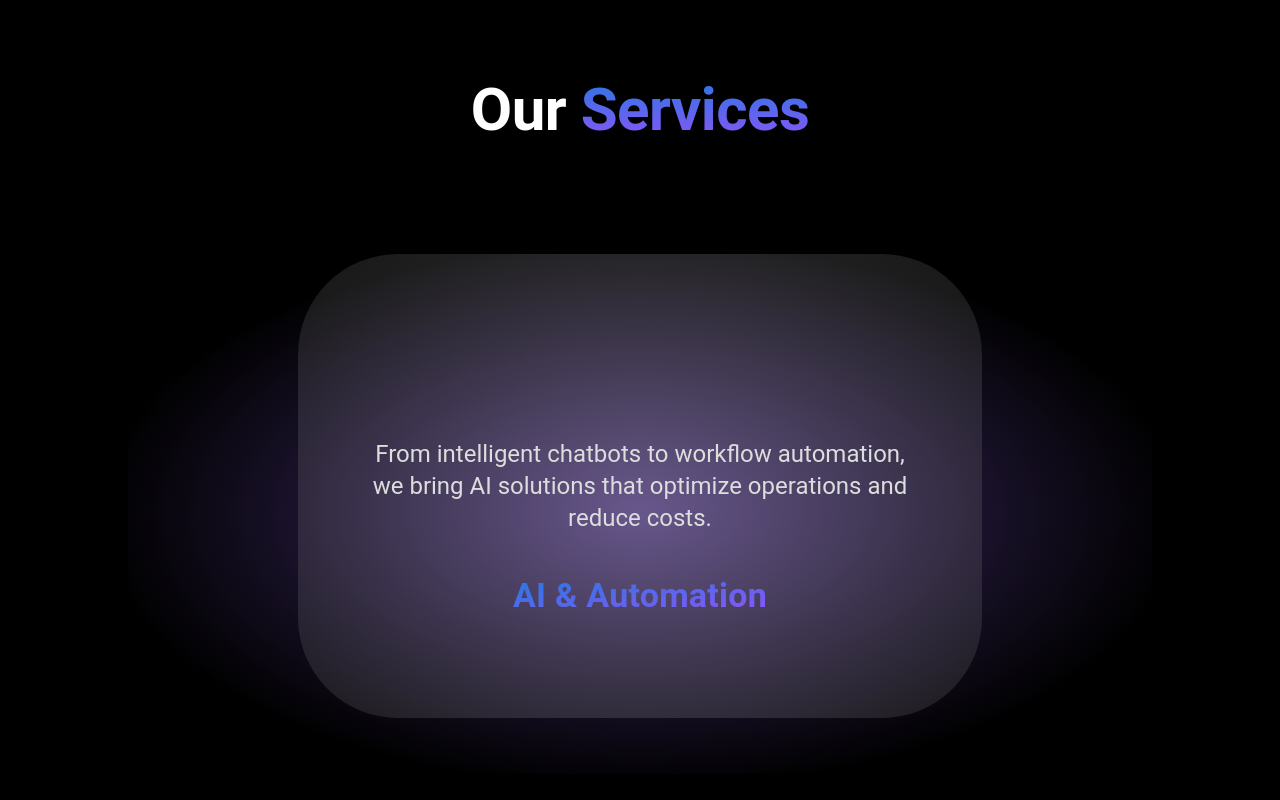
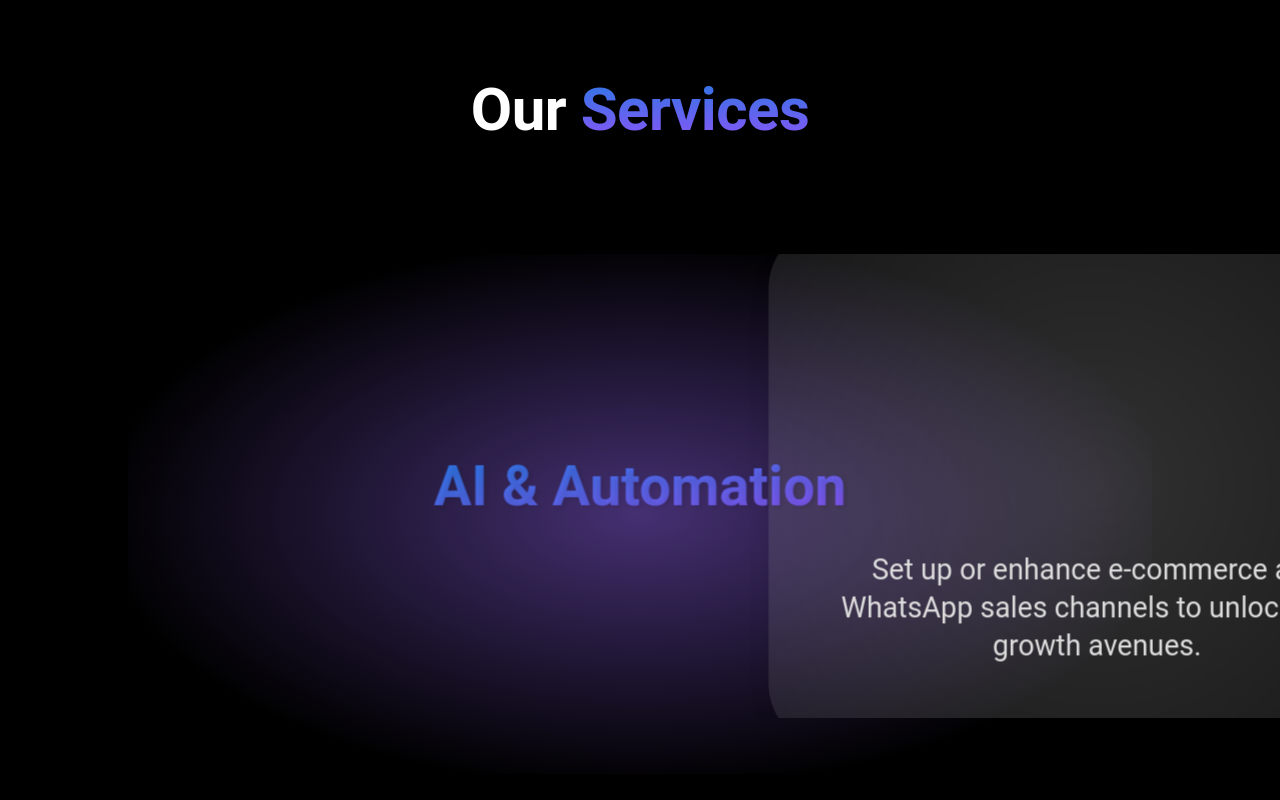
Before and after one commit to excollo/Excollo-ReDevelop-Website, a React (Vite) app: page / in a window 1280 px wide. Shown: the part 1002-1802 px from the top of the page. Built offline with nearby package versions, Linux system fonts and the light colour scheme.

Commit message:
Section-3

```diff
--- a/src/Components/HeroPageSection3/TitleCarousel.jsx
+++ b/src/Components/HeroPageSection3/Carousel.jsx
@@ -1,11 +1,10 @@
+// Carousel.jsx
 import React, { useRef, useEffect, useState, useContext } from "react";
-import { Box, Typography, Button } from "@mui/material";
+import { Box, Typography } from "@mui/material";
 import { ScrollContext } from "./ScrollProvider";
-import { FaChevronCircleRight } from "react-icons/fa";
-import { FaChevronCircleLeft } from "react-icons/fa";
 
 const CARD_WIDTH = 620;
-const CARD_HEIGHT = 620;
+const CARD_HEIGHT = 400;
 const GAP = 950;
 const TOTAL_WIDTH = CARD_WIDTH + GAP;
 const SCROLL_COOLDOWN = 800;
@@ -39,31 +38,38 @@ const carouselContent = [
   },
 ];
 
-const Carousel = ({ isReverse, backgroundColor }) => {
+const Carousel = ({ isReverse, type = "title" }) => {
   const containerRef = useRef(null);
   const {
     scrollPosition,
     setScrollPosition,
     activeScroller,
     setActiveScroller,
+    hoveredIndex,
+    setHoveredIndex,
+    rotation,
+    setRotation,
   } = useContext(ScrollContext);
   const [isScrolling, setIsScrolling] = useState(false);
   const lastScrollTime = useRef(Date.now());
   const initialScrollDirection = useRef(null);
-  const [rotation, setRotation] = useState({ x: 0, y: 0 });
 
-  const handleMouseMove = (e) => {
+  const handleMouseMove = (e, index) => {
+    if (type === "title") {
       const { clientX, clientY, currentTarget } = e;
       const rect = currentTarget.getBoundingClientRect();
-
-    const x = ((clientX - rect.left) / rect.width - 0.5) * 5;
-    const y = ((clientY - rect.top) / rect.height - 0.5) * -5;
-
+      const x = ((clientX - rect.left) / rect.width - 0.5) * 15;
+      const y = ((clientY - rect.top) / rect.height - 0.5) * -15;
       setRotation({ x, y });
+      setHoveredIndex(index);
+    }
   };
 
   const handleMouseLeave = () => {
+    if (type === "title") {
       setRotation({ x: 0, y: 0 });
+      setHoveredIndex(null);
+    }
   };
 
   const handleWheelEvent = (e) => {
@@ -73,9 +79,7 @@ const Carousel = ({ isReverse, backgroundColor }) => {
     if (!containerRef.current || isScrolling) return;
 
     const currentTime = Date.now();
-    if (currentTime - lastScrollTime.current < SCROLL_COOLDOWN) {
-      return;
-    }
+    if (currentTime - lastScrollTime.current < SCROLL_COOLDOWN) return;
 
     if (!isScrolling && Math.abs(e.deltaY) > INITIAL_SCROLL_THRESHOLD) {
       const direction = isReverse
@@ -85,7 +89,6 @@ const Carousel = ({ isReverse, backgroundColor }) => {
         : e.deltaY > 0
         ? 1
         : -1;
-
       initialScrollDirection.current = direction;
 
       const currentPosition = containerRef.current.scrollLeft;
@@ -120,16 +123,14 @@ const Carousel = ({ isReverse, backgroundColor }) => {
     const container = containerRef.current;
     if (!container) return;
 
-    const preventScroll = (e) => {
-      e.preventDefault();
-    };
-
     container.addEventListener("wheel", handleWheelEvent, { passive: false });
-    container.addEventListener("touchmove", preventScroll, { passive: false });
+    container.addEventListener("touchmove", (e) => e.preventDefault(), {
+      passive: false,
+    });
 
     return () => {
       container.removeEventListener("wheel", handleWheelEvent);
-      container.removeEventListener("touchmove", preventScroll);
+      container.removeEventListener("touchmove", (e) => e.preventDefault());
     };
   }, [isScrolling]);
 
@@ -146,6 +147,46 @@ const Carousel = ({ isReverse, backgroundColor }) => {
     }
   }, [scrollPosition, activeScroller]);
 
+  const getCardStyle = (index) => {
+    const isHovered = hoveredIndex === index;
+    const baseStyle = {
+      flex: "0 0 auto",
+      width: "40%",
+      height: `${CARD_HEIGHT}px`,
+      padding: "2rem",
+      display: "flex",
+      flexDirection: "column",
+      justifyContent: "center",
+      alignItems: "center",
+      borderRadius: type === "description" ? "60px" : "20px",
+      scrollSnapAlign: "center",
+      cursor: type === "title" ? "pointer" : "default",
+      color: isReverse ? "white" : "black",
+      textAlign: "center",
+      marginLeft: index === 0 ? (type === "title" ? "40%" : "30%") : "0",
+      marginRight: index === carouselContent.length - 1 ? "40%" : "0",
+      transition: "all 0.3s ease",
+      transformStyle: "preserve-3d",
+      backgroundColor:
+        type === "description" ? "rgba(255, 255, 255, 0.1)" : "transparent",
+      backgroundImage:
+        type === "description"
+          ? "radial-gradient(circle, rgba(255,255,255,0.1) 0%, rgba(0,0,0,0.1) 100%)"
+          : "none",
+      boxShadow:
+        type === "description" ? "0 10px 30px -15px rgba(0,0,0,0.3)" : "none",
+      transform: isHovered
+        ? `perspective(1000px) scale(1.05) rotateX(${rotation.y}deg) rotateY(${
+            rotation.x
+          }deg) translateZ(${type === "description" ? "80px" : "40px"})`
+        : `perspective(1000px) scale(1.05) rotateX(${rotation.y}deg) rotateY(${
+            rotation.x
+          }deg) translateZ(${type === "description" ? "80px" : "40px"})`,
+    };
+
+    return baseStyle;
+  };
+
   return (
     <Box
       sx={{
@@ -153,8 +194,8 @@ const Carousel = ({ isReverse, backgroundColor }) => {
         justifyContent: "center",
         alignItems: "center",
         touchAction: "none",
-        zIndex: 1,
         position: "relative",
+        perspective: "1000px",
       }}
     >
       <Box
@@ -167,9 +208,7 @@ const Carousel = ({ isReverse, backgroundColor }) => {
           scrollSnapType: "x mandatory",
           scrollbarWidth: "none",
           "-ms-overflow-style": "none",
-          "&::-webkit-scrollbar": {
-            display: "none",
-          },
+          "&::-webkit-scrollbar": { display: "none" },
           touchAction: "pan-x pinch-zoom",
           gap: `${GAP}px`,
         }}
@@ -178,42 +217,48 @@ const Carousel = ({ isReverse, backgroundColor }) => {
           <Box
             key={index}
             className="carousel-card"
-            sx={{
-              flex: "0 0 auto",
-              width: `${CARD_WIDTH}px`,
-              height: `${CARD_HEIGHT}px`,
-              padding: "2rem",
-              display: "flex",
-              flexDirection: "column",
-              justifyContent: "center",
-              alignItems: "center",
-              borderRadius: "100px",
-              scrollSnapAlign: "center",
-              cursor: "pointer",
-              color: isReverse ? "white" : "black",
-              textAlign: "center",
-              marginLeft: index === 0 ? "30%" : "0",
-              marginRight: index === carouselContent.length - 1 ? "30%" : "0",
-              transition: "transform 0.3s ease, z-index 0.3s ease",
-              zIndex: 1,
-              transform: `rotateX(${rotation.y}deg) rotateY(${rotation.x}deg)`,
-            }}
-            onMouseMove={handleMouseMove}
+            sx={getCardStyle(index)}
+            onMouseMove={(e) => handleMouseMove(e, index)}
             onMouseLeave={handleMouseLeave}
-            onClick={() => console.log(`Card ${item.title} clicked`)}
+            onClick={() =>
+              type === "title" && console.log(`Card ${item.title} clicked`)
+            }
           >
+            {type === "title" ? (
               <Typography
-              variant="h4"
+                variant="h3"
                 fontWeight="bold"
                 sx={{
-                background: "linear-gradient(to bottom right ,#2579e3, #8e54f7)",
+                  background:
+                    "linear-gradient(to bottom right, #2579e3, #8e54f7)",
                   WebkitBackgroundClip: "text",
                   WebkitTextFillColor: "transparent",
                   display: "inline-block",
+                  transform: "translateZ(60px)",
+                  textShadow: "2px 2px 4px rgba(0,0,0,0.1)",
                 }}
               >
                 {item.title}
               </Typography>
+            ) : (
+              <Typography
+                variant="h5"
+                sx={{
+                  color: "#ddd",
+                  marginLeft: "auto",
+                  marginRight: "auto",
+                  justifyContent: "center",
+                  alignItems: "center",
+                  display: "flex",
+                  width: "90%",
+                  marginTop: "40%",
+                  transform: "translateZ(40px)",
+                  transition: "transform 0.3s ease-out",
+                }}
+              >
+                {item.description}
+              </Typography>
+            )}
           </Box>
         ))}
       </Box>
@@ -221,4 +266,7 @@ const Carousel = ({ isReverse, backgroundColor }) => {
   );
 };
 
-export const TitleCarousel = () => <Carousel isReverse={false} />;
+export const TitleCarousel = () => <Carousel isReverse={false} type="title" />;
+export const DescriptionCarousel = () => (
+  <Carousel isReverse={true} type="description" />
+);
--- a/src/Components/HeroPageSection3/DescriptionCarousel.jsx
+++ /dev/null
@@ -1,211 +0,0 @@
-import React, { useRef, useEffect, useState, useContext } from "react";
-import { Box, Typography } from "@mui/material";
-import { ScrollContext } from "./ScrollProvider";
-import "./DescriptionCarousel.css";
-
-const CARD_WIDTH = 620;
-const CARD_HEIGHT = 400;
-const GAP = 950;
-const TOTAL_WIDTH = CARD_WIDTH + GAP;
-const SCROLL_COOLDOWN = 800;
-const INITIAL_SCROLL_THRESHOLD = 20;
-
-const carouselContent = [
-  {
-    title: "AI & Automation",
-    description:
-      "Harness cutting-edge machine learning to decode data, predict trends, and empower precise, forward-thinking business strategies.",
-  },
-  {
-    title: "Product Development",
-    description:
-      "Set up or enhance e-commerce and WhatsApp sales channels to unlock new growth avenues.",
-  },
-  {
-    title: "Tech Consultancy",
-    description:
-      "Identify gaps in processes, align technology to bridge those gaps, and implement transformative solutions tailored for success.",
-  },
-  {
-    title: "Sales Channel Development",
-    description:
-      "Scalable websites, web apps, and mobile apps tailored to your business's unique needs.",
-  },
-  {
-    title: "Machine Learning-Driven<br/>Data Analysis",
-    description:
-      "From intelligent chatbots to workflow automation, we bring AI solutions that optimize operations and reduce costs.",
-  },
-];
-
-const Carousel = ({ isReverse, backgroundColor }) => {
-  const containerRef = useRef(null);
-  const {
-    scrollPosition,
-    setScrollPosition,
-    activeScroller,
-    setActiveScroller,
-  } = useContext(ScrollContext);
-  const [isScrolling, setIsScrolling] = useState(false);
-  const lastScrollTime = useRef(Date.now());
-  const initialScrollDirection = useRef(null);
-
-  const handleWheelEvent = (e) => {
-    e.stopPropagation();
-    e.preventDefault();
-
-    if (!containerRef.current || isScrolling) return;
-
-    const currentTime = Date.now();
-    if (currentTime - lastScrollTime.current < SCROLL_COOLDOWN) {
-      return;
-    }
-
-    if (!isScrolling && Math.abs(e.deltaY) > INITIAL_SCROLL_THRESHOLD) {
-      const direction = isReverse
-        ? e.deltaY > 0
-          ? -1
-          : 1
-        : e.deltaY > 0
-        ? 1
-        : -1;
-
-      initialScrollDirection.current = direction;
-
-      const currentPosition = containerRef.current.scrollLeft;
-      const currentIndex = Math.round(currentPosition / TOTAL_WIDTH);
-      const targetIndex = Math.max(
-        0,
-        Math.min(carouselContent.length - 1, currentIndex + direction)
-      );
-      const targetPosition = targetIndex * TOTAL_WIDTH;
-
-      if (targetPosition !== currentPosition) {
-        setIsScrolling(true);
-        lastScrollTime.current = currentTime;
-        setActiveScroller(isReverse ? "reverse" : "normal");
-        setScrollPosition(targetPosition);
-
-        containerRef.current.scrollTo({
-          left: targetPosition,
-          behavior: "smooth",
-        });
-
-        setTimeout(() => {
-          setIsScrolling(false);
-          initialScrollDirection.current = null;
-          setActiveScroller(null);
-        }, SCROLL_COOLDOWN);
-      }
-    }
-  };
-
-  useEffect(() => {
-    const container = containerRef.current;
-    if (!container) return;
-
-    const preventScroll = (e) => {
-      e.preventDefault();
-    };
-
-    container.addEventListener("wheel", handleWheelEvent, { passive: false });
-    container.addEventListener("touchmove", preventScroll, { passive: false });
-
-    return () => {
-      container.removeEventListener("wheel", handleWheelEvent);
-      container.removeEventListener("touchmove", preventScroll);
-    };
-  }, [isScrolling]);
-
-  useEffect(() => {
-    if (containerRef.current) {
-      const position = isReverse
-        ? (carouselContent.length - 1) * TOTAL_WIDTH - scrollPosition
-        : scrollPosition;
-
-      containerRef.current.scrollTo({
-        left: position,
-        behavior: activeScroller ? "smooth" : "auto",
-      });
-    }
-  }, [scrollPosition, activeScroller]);
-
-  return (
-    <Box
-      sx={{
-        display: "flex",
-        justifyContent: "center",
-        alignItems: "center",
-        touchAction: "none",
-        zIndex: 1,
-        position: "relative",
-      }}
-    >
-      <Box
-        ref={containerRef}
-        sx={{
-          display: "flex",
-          overflowX: "auto",
-          overflowY: "hidden",
-          width: "100%",
-          scrollSnapType: "x mandatory",
-          scrollbarWidth: "none",
-          "-ms-overflow-style": "none",
-          "&::-webkit-scrollbar": {
-            display: "none",
-          },
-          touchAction: "pan-x pinch-zoom",
-          gap: `${GAP}px`,
-        }}
-      >
-        {carouselContent.map((item, index) => (
-          <Box
-            key={index}
-            className="carousel-card"
-            sx={{
-              flex: "0 0 auto",
-              width: `${CARD_WIDTH}px`,
-              height: `${CARD_HEIGHT}px`,
-              padding: "2rem",
-              display: "flex",
-              flexDirection: "column",
-              justifyContent: "center",
-              alignItems: "center",
-              borderRadius: "100px",
-              scrollSnapAlign: "center",
-              cursor: "pointer",
-              backgroundColor: isReverse
-                ? "rgba(255, 255, 255, 0.1)"
-                : "transparent",
-              backgroundImage:
-                "radial-gradient(circle, rgba(255,255,255,0.1) 0%, rgba(0,0,0,0.1) 100%)",
-              color: isReverse ? "white" : "black",
-              textAlign: "center",
-              marginLeft: index === 0 ? "30%" : "0",
-              marginRight: index === carouselContent.length - 1 ? "30%" : "0",
-              transition: "transform 0.3s ease",
-            }}
-            onClick={() => console.log(`Card ${item.title} clicked`)}
-          >
-            <Typography
-              variant="h5"
-              sx={{
-                color: "#ddd",
-                marginLeft: "auto",
-                marginRight: "auto",
-                justifyContent: "center",
-                alignItems: "center",
-                display: "flex",
-                width: "90%",
-              }}
-            >
-              {item.description}
-            </Typography>
-          </Box>
-        ))}
-      </Box>
-    </Box>
-  );
-};
-
-export const DescriptionCarousel = () => <Carousel isReverse={true} />;
--- a/src/Components/HeroPageSection3/HeroPageSection3.css
+++ /dev/null
@@ -1,12 +0,0 @@
-.carousel-wrapper {
-  perspective: 1000px;
-}
-
-.carousel-container {
-  transform-style: preserve-3d;
-  transition: transform 0.3s ease-out;
-}
-
-.carousel-card {
-  backface-visibility: hidden;
-}
--- a/src/Components/HeroPageSection3/HeroPageSection3.jsx
+++ b/src/Components/HeroPageSection3/HeroPageSection3.jsx
@@ -1,7 +1,7 @@
 import React from "react";
 import { Box, Typography } from "@mui/material";
-import { TitleCarousel } from "./TitleCarousel";
-import { DescriptionCarousel } from "./DescriptionCarousel";
+import { TitleCarousel } from "./Carousel";
+import { DescriptionCarousel} from "./Carousel";
 import { ScrollProvider } from "./ScrollProvider";
 
 const HeroPageSection3 = () => {
@@ -36,6 +36,7 @@ const HeroPageSection3 = () => {
           fontWeight: "bold",
           position: "relative",
           top: "20px",
+          background: "black",
         }}
       >
         Our{" "}
@@ -53,11 +54,10 @@ const HeroPageSection3 = () => {
       </Typography>
       <ScrollProvider>
         <Box
-          className="carousel-wrapper"
           sx={{
             position: "relative",
             marginTop: "8rem",
-            zIndex: 1,
+            zIndex: 0,
           }}
         >
           <Box
@@ -69,7 +69,6 @@ const HeroPageSection3 = () => {
               right: 0,
               bottom: 0,
               zIndex: 2,
-              backgroundColor: "transparent",
             }}
           >
             <TitleCarousel />
@@ -83,7 +82,6 @@ const HeroPageSection3 = () => {
               right: 0,
               bottom: 0,
               zIndex: 1,
-              backgroundColor: "transparent",
             }}
           >
             <DescriptionCarousel />
--- a/src/Components/HeroPageSection3/ScrollProvider.jsx
+++ b/src/Components/HeroPageSection3/ScrollProvider.jsx
@@ -5,6 +5,8 @@ export const ScrollContext = createContext();
 export const ScrollProvider = ({ children }) => {
   const [scrollPosition, setScrollPosition] = useState(0);
   const [activeScroller, setActiveScroller] = useState(null);
+  const [hoveredIndex, setHoveredIndex] = useState(null);
+  const [rotation, setRotation] = useState({ x: 0, y: 0 });
 
   return (
     <ScrollContext.Provider
@@ -13,6 +15,10 @@ export const ScrollProvider = ({ children }) => {
         setScrollPosition,
         activeScroller,
         setActiveScroller,
+        hoveredIndex,
+        setHoveredIndex,
+        rotation,
+        setRotation,
       }}
     >
       {children}
```
Also changed, not shown: src/Components/HeroPageSection3/HoverContext.jsx (deleted, +0 -14 lines), src/Components/HeroPageSection3/DescriptionCarousel.css (deleted). Lines whose indentation alone changed are shown as unchanged.
